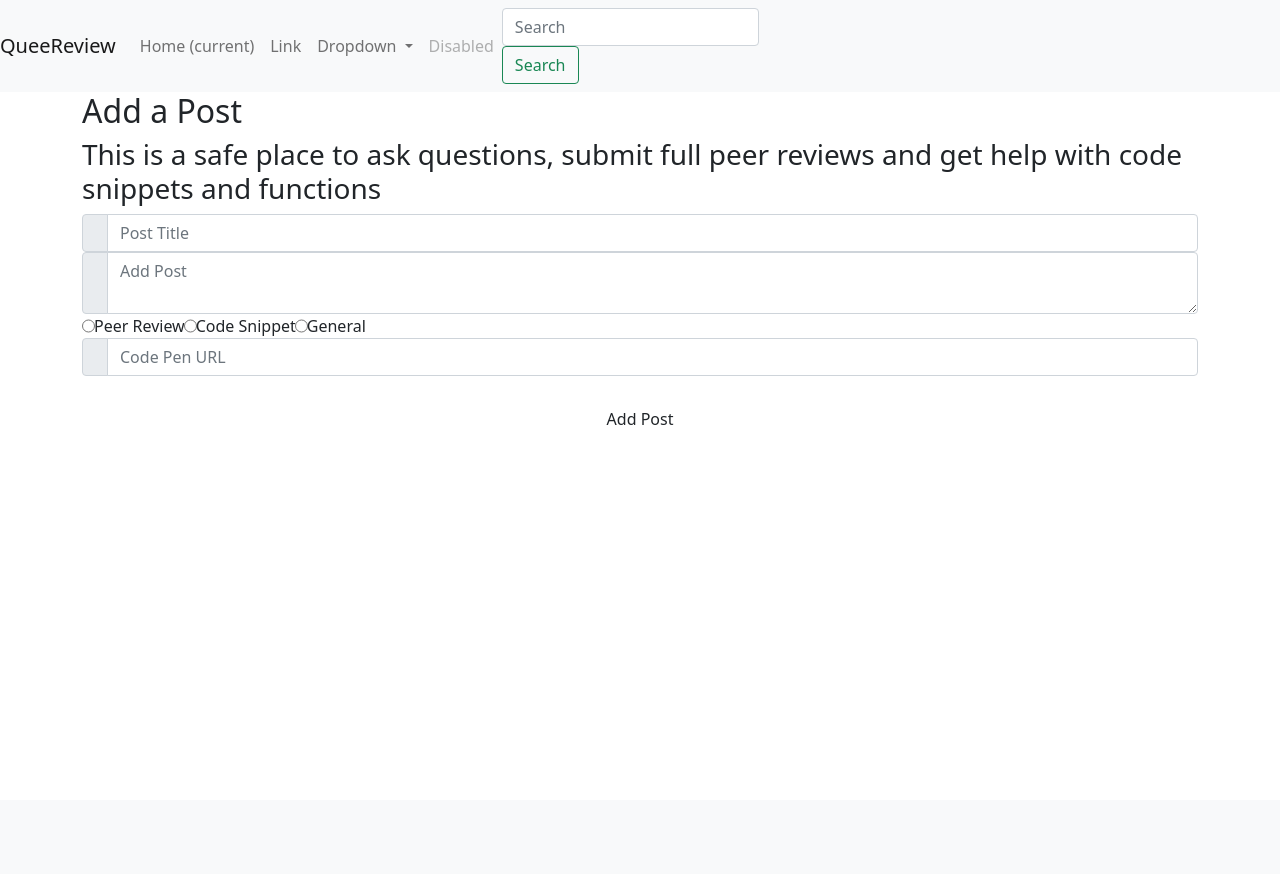
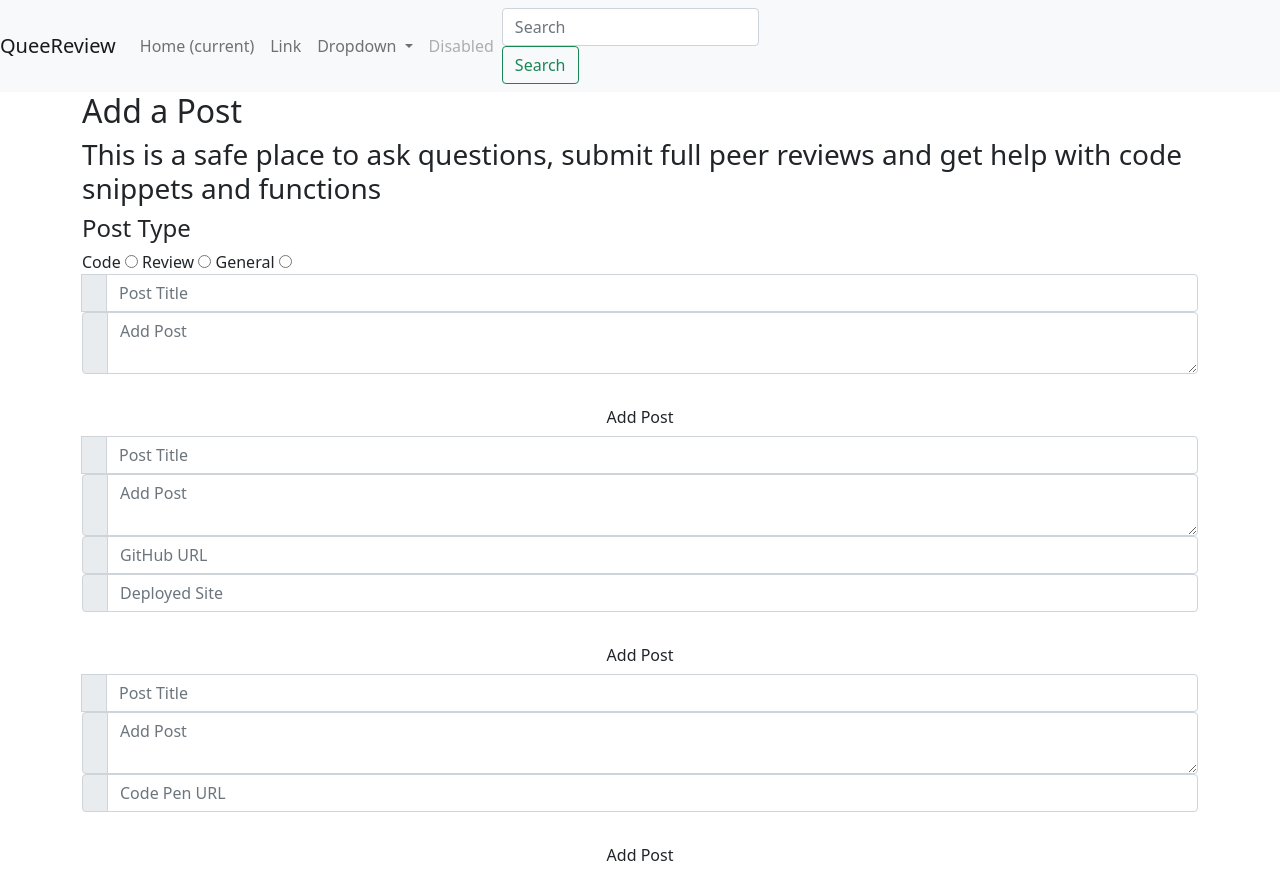
Before and after one commit to Lucy-Glanville-Brown/queereview, a Flask app: template templates/upload_post.html in a window 1280 px wide. Before the commit the page ends 425 px from the top, so only its background shows below. Run offline with Flask 2, Linux system fonts and the light colour scheme; the template is opened without the code that fills it: values that come from a table or form of the project are taken from there, others are empty; parts of the project's set-up code (start-up, migrations or seed data) failed here and were passed over; some libraries are stand-ins or nearby versions.

Commit message:
adding splitting out of code for different post types

```diff
--- a/app.py
+++ b/app.py
@@ -8,6 +8,7 @@ from werkzeug.security import generate_password_hash, check_password_hash
 from werkzeug.utils import secure_filename
 from datetime import date, datetime
 from forms import *
+from utilities import *
 if os.path.exists('env.py'):
     import env
 
@@ -110,25 +111,11 @@ def upload_post():
     user_session = mongo.db.users.find_one({'username': session['username']})
     user_pronouns = user_session['personal_pronouns']
     username = user_session['username']
+    user_id = user_session['_id']
 
     if form.validate_on_submit():
-        post_date = datetime.now().strftime('%d/%m/%y, %H:%M')
-        post_input = request.form['post_input']
-        post_type = request.form['post_type']
-        post_title = request.form['post_title']
-        post_id = ObjectId()
 
-        post = {
-            '_id': post_id,
-            'date': post_date,
-            'post_title': post_title,
-            'author': username + " " + user_pronouns,
-            'user_id': user_session['_id'],
-            'post_input': post_input,
-            # 'img_url': user_session['image_url'],
-            'post_type': post_type,
-            'comments': []
-        }
+        post = get_post(user_pronouns, username, user_id)
 
         mongo.db.posts.insert_one(post)
 
--- a/forms.py
+++ b/forms.py
@@ -44,7 +44,8 @@ class AddPostForm(FlaskForm):
     post_type = RadioField('Post Type', choices=[('peer', 'Peer Review'), (
         'code', 'Code Snippet'), ('general', 'General')],
                             validators=[DataRequired()])
-    code_pen = URLField('Code Pen URL', validators=[url()])
-
+    code_pen = StringField('Code Pen URL')
+    git_hub = StringField('Repo URl')
+    deployed = StringField('Deployed Site')
 
     submit = SubmitField('Add Post')
--- a/templates/review_stream.html
+++ b/templates/review_stream.html
@@ -8,6 +8,9 @@
     <p>Post Type: {{post.post_type}}</p>
     {{post.post_input}}
     <p>Post Author: {{post.author}}</p>
+    {% if post.code_pen %}
+        <a href={{post.code_pen}} target="_blank">My Code Pen</a>
+    {% endif %}
 </div>
 {% endfor %}
 {% endblock %}
--- a/templates/upload_post.html
+++ b/templates/upload_post.html
@@ -2,14 +2,25 @@
 
 
  {% block content %}
+
  <div class="add-post-div">
      <h2>Add a Post</h2>
      <h3>This is a safe place to ask questions, submit full peer reviews and get help with code snippets and functions
      </h3>
+    <h4>Post Type</h4>
+    <label for="code">Code</label>
+    <input type="radio" name="input_type" id="code">
+    <label for="code">Review</label>
+    <input type="radio" name="input_type" id="general">
+    <label for="code">General</label>
+    <input type="radio" name="input_type" id="review">
+
+    <div id="general_form">
      <form class="input-form" method="POST" action="">
          {{ form.hidden_tag() }}
          <!-- Post Input -->
          <div class="input-group ">
+            <input type="hidden" id="general" name="post_type" value="general">
              <span class="input-group-text register-icon"></span>
              {{ form.post_title(placeholder="Post Title", class="form-control") }}
              {% for error in form.post_title.errors %}
@@ -23,13 +34,67 @@
              <small class="text-red">{{ error }}</small>
              {% endfor %}
          </div>
-         <!-- Type of request -->
-         <div class="input-group">
-             {% for subfield in form.post_type %}
-             <tr>
-                 <td>{{ subfield }}</td>
-                 <td>{{ subfield.label }}</td>
-             </tr>
+
+         {{ form.submit(class="col-12 mt-4 btn register-btn") }}
+
+     </form>
+</div>
+<div id="code_form">
+     <form class="input-form" method="POST" action="">
+         {{ form.hidden_tag() }}
+         <!-- Post Input -->
+         <div class="input-group ">
+             <input type="hidden" id="code" name="post_type" value="code">
+             <span class="input-group-text register-icon"></span>
+             {{ form.post_title(placeholder="Post Title", class="form-control") }}
+             {% for error in form.post_title.errors %}
+             <small class="text-red">{{ error }}</small>
+             {% endfor %}
+         </div>
+         <div class="input-group ">
+             <span class="input-group-text register-icon"></span>
+             {{ form.post_input(placeholder="Add Post", class="form-control") }}
+             {% for error in form.post_input.errors %}
+             <small class="text-red">{{ error }}</small>
+             {% endfor %}
+         </div>
+         <div class="input-group ">
+             <span class="input-group-text register-icon"></span>
+             {{ form.code_pen(placeholder="GitHub URL", class="form-control") }}
+             {% for error in form.code_pen.errors %}
+             <small class="text-red">{{ error }}</small>
+             {% endfor %}
+         </div>
+         <div class="input-group ">
+             <span class="input-group-text register-icon"></span>
+             {{ form.code_pen(placeholder="Deployed Site", class="form-control") }}
+             {% for error in form.code_pen.errors %}
+             <small class="text-red">{{ error }}</small>
+             {% endfor %}
+         </div>
+
+         {{ form.submit(class="col-12 mt-4 btn register-btn") }}
+
+     </form>
+</div>
+<div id="review_form">
+
+     <form class="input-form" method="POST" action="">
+         {{ form.hidden_tag() }}
+         <!-- Post Input -->
+         <div class="input-group ">
+             <input type="hidden" id="code" name="post_type" value="review">
+             <span class="input-group-text register-icon"></span>
+             {{ form.post_title(placeholder="Post Title", class="form-control") }}
+             {% for error in form.post_title.errors %}
+             <small class="text-red">{{ error }}</small>
+             {% endfor %}
+         </div>
+         <div class="input-group ">
+             <span class="input-group-text register-icon"></span>
+             {{ form.post_input(placeholder="Add Post", class="form-control") }}
+             {% for error in form.post_input.errors %}
+             <small class="text-red">{{ error }}</small>
              {% endfor %}
          </div>
 
@@ -41,10 +106,9 @@
              {% endfor %}
          </div>
 
-
-
          {{ form.submit(class="col-12 mt-4 btn register-btn") }}
 
      </form>
+</div>
  </div>
  {% endblock %}
```
Also changed, not shown: templates/index.html (+1 -6 lines), utilities.py (added, +96 -0 lines).
